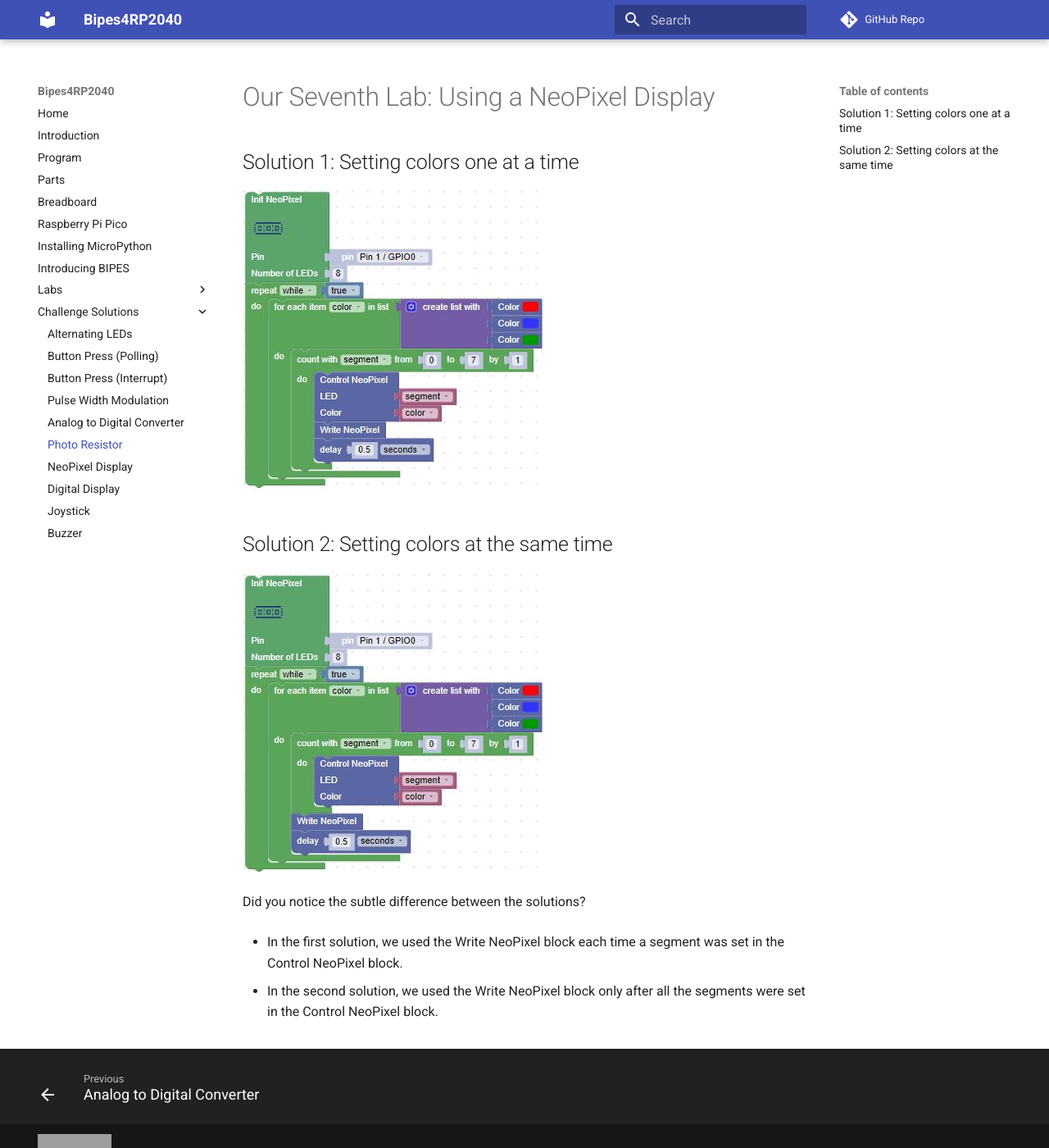
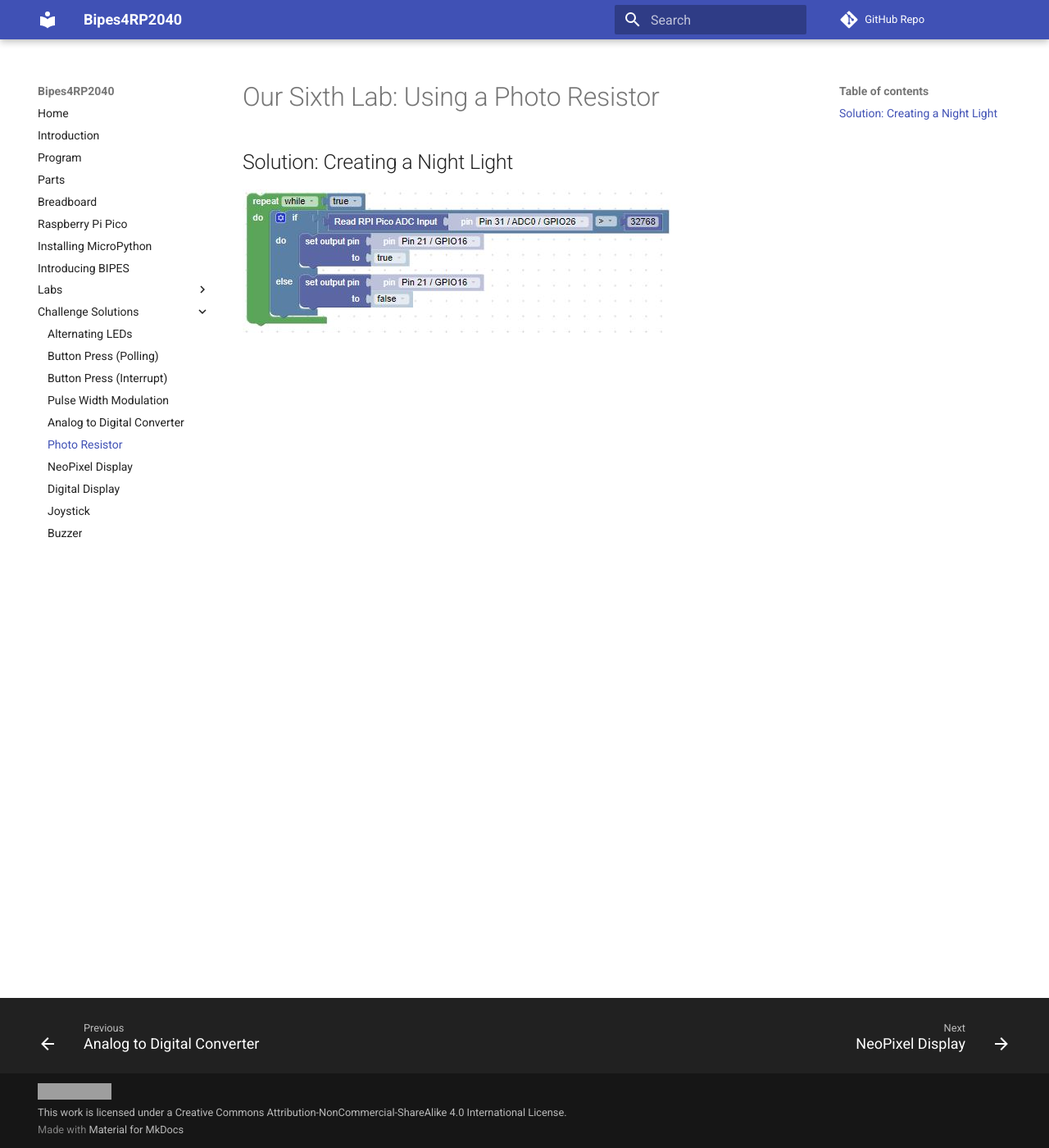
Before and after one commit to jetannenbaum/Bipes4RP2040, an MkDocs documentation site: the page built from docs/solutions/lab6.md, in a window 1280 px wide and 1400 px high. Shown: the whole window at 82% size. Built offline with MkDocs 1.6.1 and Material for MkDocs 9.7.7, drawn with Linux system fonts in a browser that asks for light colours; comment, search, counter and statistics services are not loaded; grey boxes are pictures that could not be loaded.

Commit message:
Fixing solution 6 and 7

```diff
--- a/docs/solutions/lab6.md
+++ b/docs/solutions/lab6.md
@@ -1,15 +1,5 @@
-# Our Seventh Lab: Using a NeoPixel Display
+# Our Sixth Lab: Using a Photo Resistor
 
-## Solution 1: Setting colors one at a time
+## Solution: Creating a Night Light
 
-![Lab 7 Solution 1](./img/lab7Challenge1.jpg)
-
-## Solution 2: Setting colors at the same time
-
-![Lab 7 Solution 21](./img/lab7Challenge2.jpg)
-
-Did you notice the subtle difference between the solutions?
-
-- In the first solution, we used the Write NeoPixel block each time a segment was set in the Control NeoPixel block.
-
-- In the second solution, we used the Write NeoPixel block only after all the segments were set in the Control NeoPixel block.
+![Lab 6 Solution](./img/lab6Challenge.jpg)
```
Also changed, not shown: docs/solutions/lab7.md (added, +15 -0 lines).
